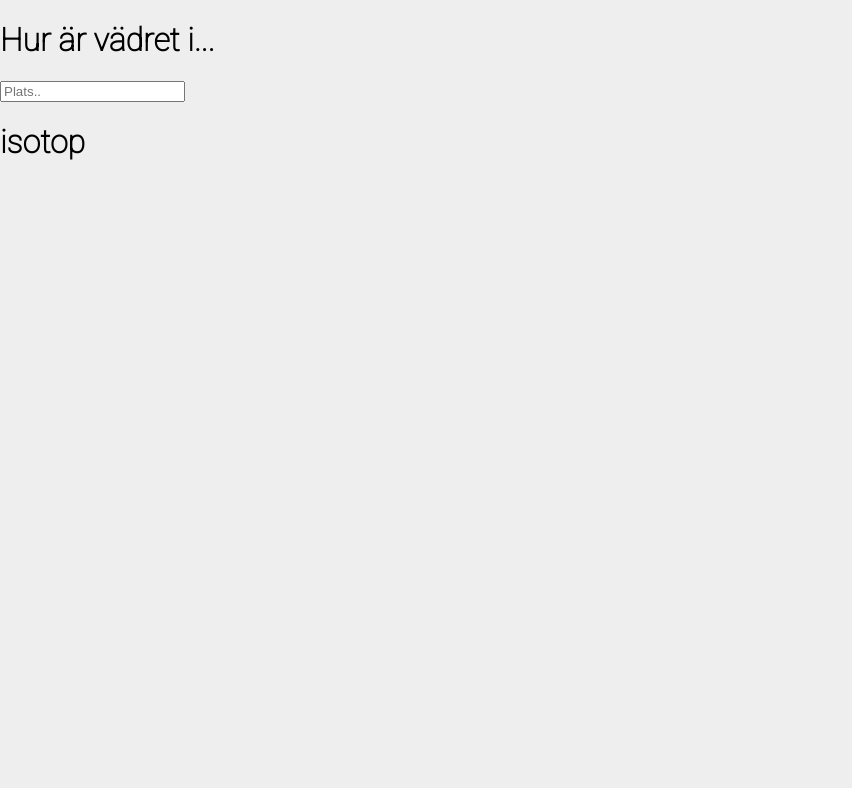
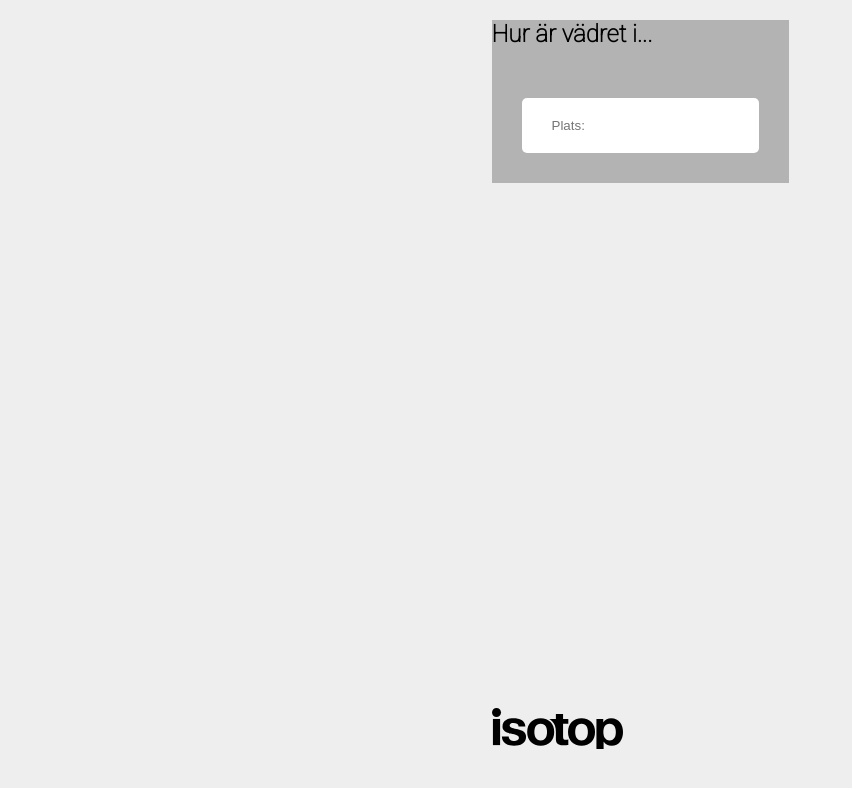
Before and after one commit to alsterverse/Arbetsprov-FE, a React (Create React App) app: page / in a window 1280 px wide. Shown: the top 788 px of the page, without its empty margins (0-852 px from the left). Built offline with nearby package versions, Linux system fonts and the light colour scheme.

Commit message:
wip: Footer

```diff
--- a/src/App.js
+++ b/src/App.js
@@ -1,8 +1,8 @@
 import { useEffect, useState } from 'react'
-import Header from './components/header/Header'
 import Footer from './components/footer/Footer'
 import WeatherList from './components/weatherList/WeatherList'
 import AddWeatherForm from './components/addWeatherForm/AddWeatherForm'
+import './app.scss'
 
 function App() {
   const [todos, setTodos] = useState(() => {
@@ -47,8 +47,8 @@ function App() {
   }
 
   return (
-    <div className="App">
-      <Header />
+    <>
+      <div className="weather-container">
         <AddWeatherForm
           weather={weather}
           onAddInputChange={handleAddInputChange}
@@ -64,8 +64,9 @@ function App() {
             />
           ))}
         </ul>
+      </div>
       <Footer />
-    </div>
+    </>
   )
 }
 
--- a/src/components/addWeatherForm/AddWeatherForm.js
+++ b/src/components/addWeatherForm/AddWeatherForm.js
@@ -1,10 +1,13 @@
+import './addWeatherForm.scss'
+
 function AddWeatherForm({ weather, onAddFormSubmit, onAddInputChange }) {
   return (
     <form onSubmit={onAddFormSubmit}>
+      <h2>Hur är vädret i...</h2>
       <input
         name="weather"
         type="text"
-        placeholder="Plats.."
+        placeholder="Plats:"
         value={weather}
         onChange={onAddInputChange}
       />
--- a/src/components/footer/Footer.js
+++ b/src/components/footer/Footer.js
@@ -1,8 +1,11 @@
+import './footer.scss'
+import { ReactComponent as IsotopLogoBlack } from '../../assets/isotop_logo_black.svg'
+
 const Footer = () => {
   return (
-    <div>
-      <h1>isotop</h1>
-    </div>
+    <footer>
+      <IsotopLogoBlack className="isotop-logo" />
+    </footer>
   )
 }
 
--- a/src/components/header/Header.js
+++ /dev/null
@@ -1,9 +0,0 @@
-const Header = () => {
-  return (
-    <div>
-      <h1>Hur är vädret i...</h1>
-    </div>
-  )
-}
-
-export default Header
--- a/src/index.scss
+++ b/src/index.scss
@@ -1,7 +1,14 @@
 @import url('https://fonts.googleapis.com/css2?family=Roboto:wght@100&display=swap');
+
+* {
+  box-sizing: border-box;
+}
 
 body {
   margin: 0;
   font-family: 'Roboto', sans-serif;
   background-color: #eeeeee;
+  display: flex;
+  justify-content: center;
+  align-items: center;
 }
```
Also changed, not shown: 1 other file (tests, documents, lock files or other folders). Lines whose indentation alone changed are shown as unchanged.
